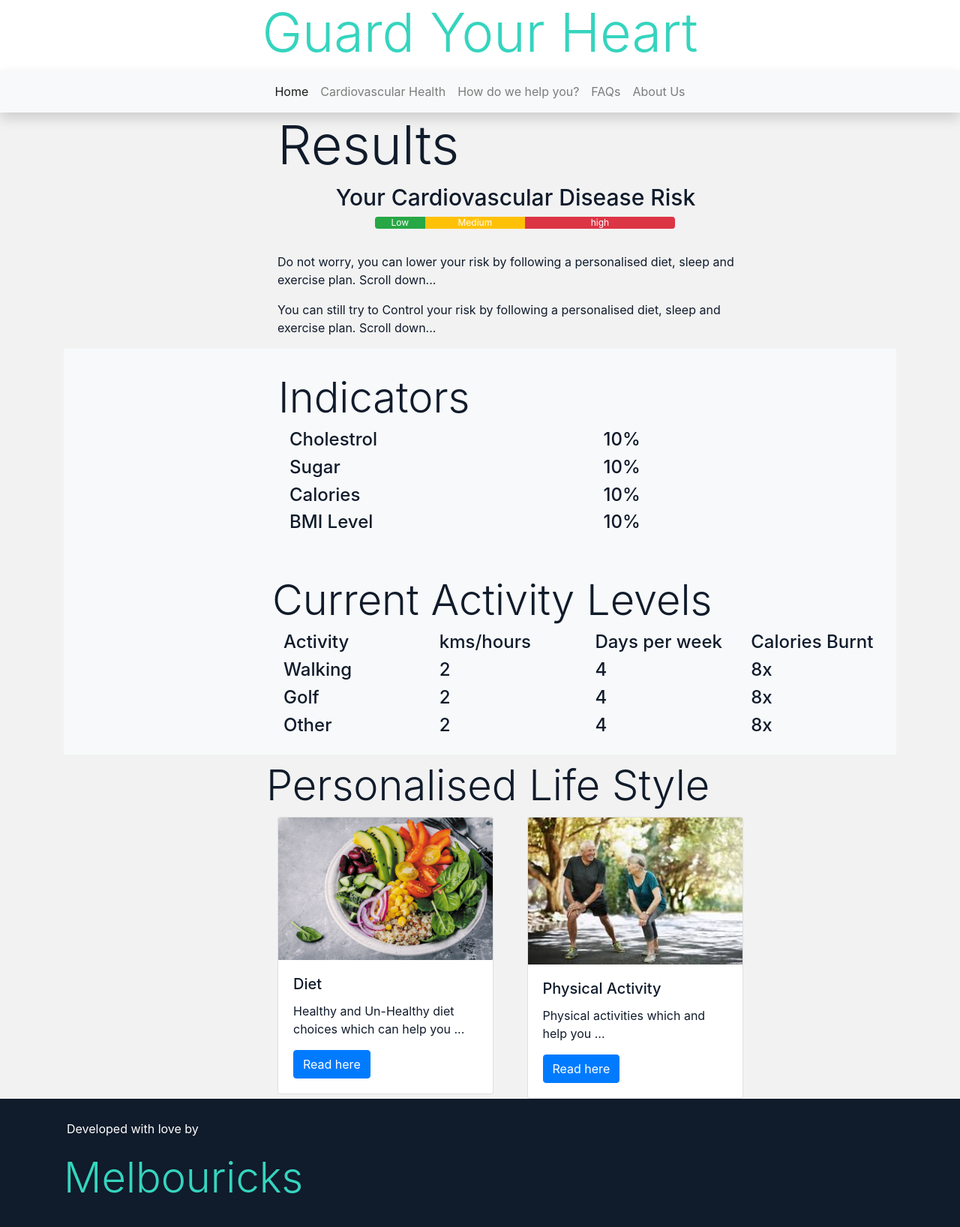
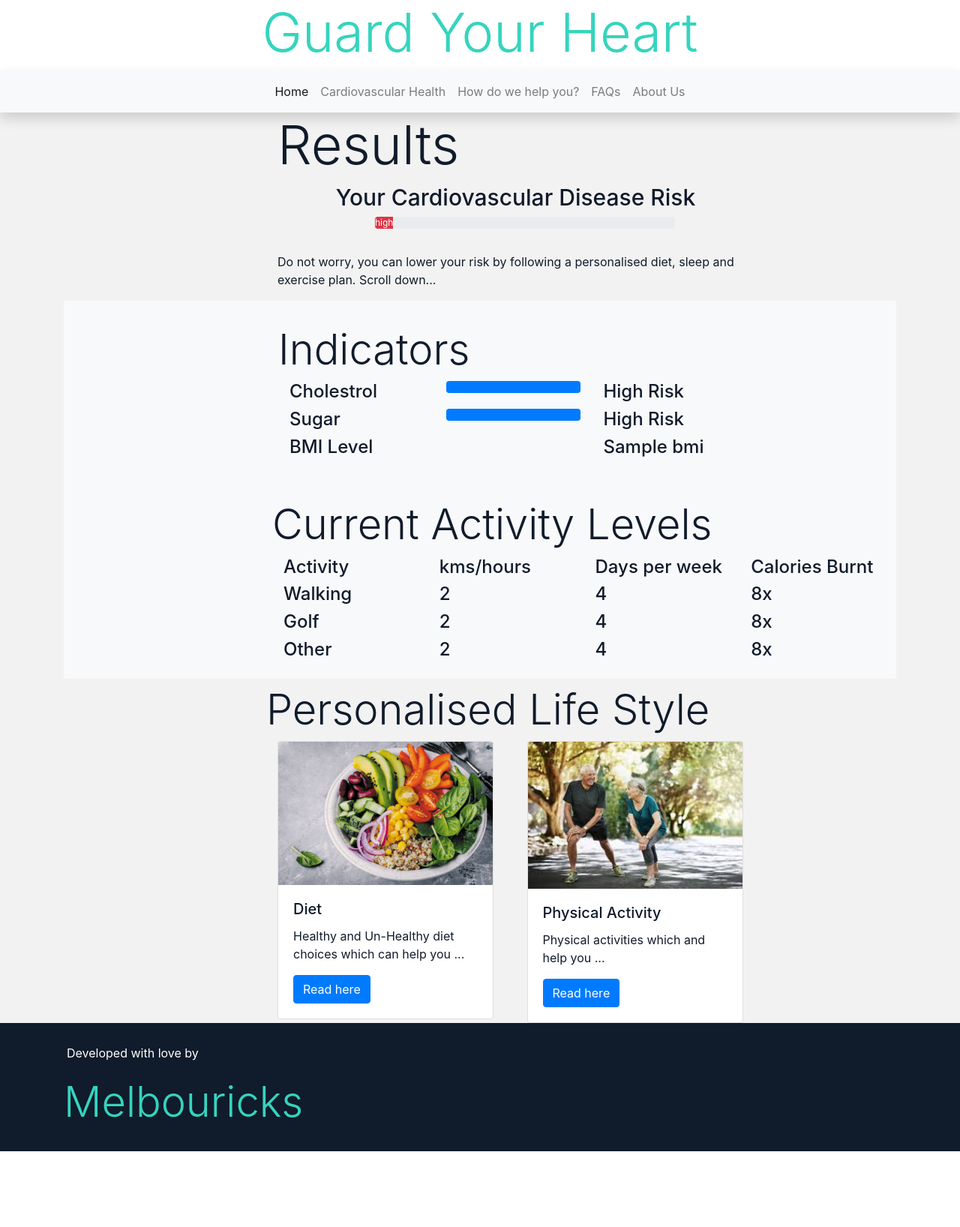
Before and after one commit to Melbouricks/Guard-Your-Heart, a Flask app: template templates/results.html in a window 1280 px wide. Shown: the whole page at 75% size. After the commit the page ends 1535 px from the top, so only its background shows below. Run offline with Flask 2, Linux system fonts and the light colour scheme; the template is opened without the code that fills it: most values are stand-ins (such as "Sample title", 1, 10 or a date in 2020); parts of the project's set-up code (start-up, migrations or seed data) failed here and were passed over; some libraries are stand-ins or nearby versions.

Commit message:
Result almost

```diff
--- a/app.py
+++ b/app.py
@@ -1,13 +1,15 @@
 from flask import Flask, render_template, url_for, jsonify, request
 import pickle
 from sklearn.preprocessing import normalize
-import requests, json
+import requests
+import json
 import pandas as pd
 from flask_sqlalchemy import SQLAlchemy
 
 app = Flask(__name__)
 app.config['SQLALCHEMY_DATABASE_URI'] = 'sqlite:///site.db'
 db = SQLAlchemy(app)
+
 
 class data_assessment(db.Model):
     id = db.Column(db.Integer, primary_key=True)
@@ -22,76 +24,97 @@ class data_assessment(db.Model):
     smoke = db.Column(db.Integer, nullable=False)
     alco = db.Column(db.Integer, nullable=False)
     active = db.Column(db.Integer, nullable=False)
-    bmi  = db.Column(db.Float, nullable=False)
+    bmi = db.Column(db.Float, nullable=False)
 
     def __repr__(self):
         return '<%r>' % self.id
 
 
-# #Sample Data
-# data_sample = {
-#     'age': 60,
-#     'gender': 1,
-#     'height': 168,
-#     'weight': 62,
-#     'ap_hi': 110,
-#     'ap_lo': 80,
-#     'cholestrol': 2,
-#     'gluc': 1,
-#     'smoke': 1,
-#     'alco': 0,
-#     'active': 1,
-#     'bmi': 18.45
-# }
-# data = json.dumps(data_sample)
-# url = 'http://127.0.0.1:5000/predict'
-# send_request = requests.post(url,data)
-# print(send_request)
+# load model
+model = pickle.load(open('logit_model.pkl', 'rb'))
 
-# print(send_request.json())
-
-# load model
-model = pickle.load(open('logit_model.pkl','rb'))
 
 @app.route('/')
 @app.route('/home')
 def index():
     return render_template("index.html")
 
+
 @app.route('/assessment')
 def assessment():
     return render_template("assessment.html")
 
+
 @app.route('/results', methods=['POST'])
 def results():
     if request.method == 'POST':
+
         # Better way to access data than request.form['age']
         # to avoid getting an exception if null value is sent.
         # print(request.form.get('age'))
-        return render_template("results.html")
+        data_sample = get_data(request)
+        print(data_sample)
+        result = predict_data(data_sample)
+        print("\nChances of having CVD:", result)
+        data_sample['res'] = result
+        return render_template('results.html', data=data_sample)
     else:
-        return "Hello"
+        return render_template('home.html')
 
-@app.route("/predict", methods=['POST'])
-def predict():
-    # get data
-    data = request.get_json(force=True)
 
-    # convert data into dataframe
-    data.update((x, [y]) for x, y in data.items())
-    data_df = pd.DataFrame.from_dict(data)
+def predict_data(data_sample):
 
-    # predictions
-    data_df = normalize(data_df)
-    result = list(model.predict_proba(data_df))[0][1]
-    print(result)
+    cols = list(data_sample.keys())
+    values = list(data_sample.values())
+    df = pd.DataFrame(columns=cols)
+    df = df.append(data_sample, ignore_index=True)
+    df_n = normalize(df)
+    risk_res = round(list(model.predict_proba(df_n))[0][1]*100, 2)
 
-    # send back to browser
-    output = {'results': result}
-    # print(int(result))
-    # return data
-    return jsonify(results=output)
+    return risk_res
 
+
+def get_data(request):
+    age = int(request.form.get('age'))
+    gender = int(request.form.get('gender'))
+    height = int(request.form.get('height'))
+    weight = float(request.form.get('weight'))
+    ap_hi = int(request.form.get('systolicbp'))
+    ap_lo = int(request.form.get('diastolicbp'))
+    smoke = int(request.form.get('smoke'))
+    alco = int(request.form.get('alcohol'))
+    acti = int(request.form.get('activity'))
+    if float(request.form.get('totalcholes')) < 5.2:
+        chol = 1
+    elif float(request.form.get('totalcholes')) < 6.2:
+        chol = 2
+    else:
+        chol = 3
+
+    if int(request.form.get('bloodsugar')) < 6:
+        gluc = 1
+    elif int(request.form.get('bloodsugar')) < 11:
+        gluc = 2
+    else:
+        gluc = 3
+
+    bmi = weight/(height/100)**2
+
+    data_sample = {
+        'age': age,
+        'gender': gender,
+        'height': height,
+        'weight': weight,
+        'ap_hi': ap_hi,
+        'ap_lo': ap_lo,
+        'cholestrol': chol,
+        'gluc': gluc,
+        'smoke': smoke,
+        'alco': alco,
+        'active': acti,
+        'bmi': round(bmi,2)
+    }
+    return data_sample
 
 
 if __name__ == "__main__":
--- a/templates/results.html
+++ b/templates/results.html
@@ -13,31 +13,39 @@
                 <div>
                     <!-- style="position: absolute; width: 789px; height: 144px; top: 230px; left: 580px;" -->
                     <h1 class="display-5 theme-dark" style="font-size: 30px; text-align: center;">
-                        <span style="font-size: 30px;"></span>Your Cardiovascular Disease Risk</span>
+                        <span style="font-size: 30px;"></span>Your Cardiovascular Disease Risk </span>
                         <br>
                     </h1>
                 </div>
                 <div>
                     <div class="row" style="margin-left: 130px;">
+                        <h1></h1>
                         <div class='progress' style="width: 400px; text-align: center;">
-                            <div class="progress-bar bg-success" style="width:33.33%">
+                            {% if data.res
+                            < 33.33 %} <div class="progress-bar bg-success" style="width:{{ data }}%">
                                 Low
                         </div>
-                            <div class="progress-bar bg-warning" style="width:66.66%">
+                        {% elif data.res
+                        < 66.66 %} <div class="progress-bar bg-warning" style="width:{{ data }}%">
                             Medium
                     </div>
-                            <div class="progress-bar bg-danger" style="width:100%">
+                    {% else %}
+                    <div class="progress-bar bg-danger" style="width:{{ data }}%">
                         high
                     </div>
+                    {% endif %}
+
                 </div>
                 <br>
                 <br>
             </div>
 
             <div class="">
-                        <!-- style="width: 789px; position: absolute; min-height: 42px; pointer-events: none; left: 0px; top: 102px;" -->
+                {% if data.res
+                < 33.33 %} <p class="display-5 theme-dark">You can still try to Control your risk by following a personalised diet, sleep and exercise plan. Scroll down...</p>
+                    {% else %}
                     <p class="display-5 theme-dark">Do not worry, you can lower your risk by following a personalised diet, sleep and exercise plan. Scroll down...</p>
-                        <p class="display-5 theme-dark">You can still try to Control your risk by following a personalised diet, sleep and exercise plan. Scroll down...</p>
+                    {% endif %}
             </div>
         </div>
     </div>
@@ -54,24 +62,76 @@
                 <h2 class="display-4 theme-dark">Indicators</h2>
             </div>
             <div class="row">
-                        <span class="col"><h4 class="display-5 theme-dark">Cholestrol</h4></span>
-                        <span class="col"><h4 class="display-5 theme-dark"></h4></span>
-                        <span class="col"><h4 class="display-5 theme-dark">10%</h4></span>
+                <span class="col">
+                            <h4 class="display-5 theme-dark">Cholestrol</h4>
+                        </span>
+                <span class="col">
+                            <div class="progress">
+                                {% if data.chol == 1 %}
+                                <div class="progress-bar" style="width: 33.33%;"></div>
+                                {% elif data.chol == 2 %}
+                                <div class="progress-bar" style="width: 66.66%;"></div>
+                                {% else %}
+                                <div class="progress-bar" style="width: 100%;"></div>
+                                {% endif %}
+                            </div>
+                        </span>
+                <span class="col">
+                            <h4 class="display-5 theme-dark">{% if data.chol == 1 %}
+                                Low Risk
+                                {% elif data.chol == 2 %}
+                                Medium Risk
+                                {% else %}
+                                High Risk
+                                {% endif %}</h4>
+                        </span>
             </div>
             <div class="row">
-                        <span class="col"><h4 class="display-5 theme-dark">Sugar</h4></span>
-                        <span class="col"><h4 class="display-5 theme-dark"></h4></span>
-                        <span class="col"><h4 class="display-5 theme-dark">10%</h4></span>
+                <span class="col">
+                            <h4 class="display-5 theme-dark">Sugar</h4>
+                        </span>
+                <span class="col">
+                            <div class="progress">
+                                {% if data.gluc == 1 %}
+                                <div class="progress-bar" style="width: 33.33%;"></div>
+                                {% elif data.gluc == 2 %}
+                                <div class="progress-bar" style="width: 66.66%;"></div>
+                                {% else %}
+                                <div class="progress-bar" style="width: 100%;"></div>
+                                {% endif %}
                             </div>
+                        </span>
+                <span class="col">
+                            <h4 class="display-5 theme-dark">{% if data.gluc == 1 %}
+                                Low Risk
+                                {% elif data.gluc == 2 %}
+                                Medium Risk
+                                {% else %}
+                                High Risk
+                                {% endif %}</h4>
+                        </span>
+            </div>
+            <!-- <div class="row">
+                <span class="col">
+                            <h4 class="display-5 theme-dark">Calories</h4>
+                        </span>
+                <span class="col">
+                            <h4 class="display-5 theme-dark"></h4>
+                        </span>
+                <span class="col">
+                            <h4 class="display-5 theme-dark">10%</h4>
+                        </span>
+            </div> -->
             <div class="row">
-                        <span class="col"><h4 class="display-5 theme-dark">Calories</h4></span>
-                        <span class="col"><h4 class="display-5 theme-dark"></h4></span>
-                        <span class="col"><h4 class="display-5 theme-dark">10%</h4></span>
-                    </div>
-                    <div class="row">
-                        <span class="col"><h4 class="display-5 theme-dark">BMI Level</h4></span>
-                        <span class="col"><h4 class="display-5 theme-dark"></h4></span>
-                        <span class="col"><h4 class="display-5 theme-dark">10%</h4></span>
+                <span class="col">
+                            <h4 class="display-5 theme-dark">BMI Level</h4>
+                        </span>
+                <span class="col">
+                            <h4 class="display-5 theme-dark"></h4>
+                        </span>
+                <span class="col">
+                            <h4 class="display-5 theme-dark">{{ data.bmi }}</h4>
+                        </span>
             </div>
         </div>
         <span class="col-sm-2 col-md-2 col-lg-2"></span>
@@ -85,28 +145,60 @@
                 <h2 class="display-4 theme-dark">Current Activity Levels</h2>
             </div>
             <div class="row">
-                        <span class="col"><h4 class="display-5 theme-dark">Activity</h4></span>
-                        <span class="col"><h4 class="display-5 theme-dark">kms/hours</h4></span>
-                        <span class="col"><h4 class="display-5 theme-dark">Days per week</h4></span>
-                        <span class="col"><h4 class="display-5 theme-dark">Calories Burnt</h4></span>
+                <span class="col">
+                            <h4 class="display-5 theme-dark">Activity</h4>
+                        </span>
+                <span class="col">
+                            <h4 class="display-5 theme-dark">kms/hours</h4>
+                        </span>
+                <span class="col">
+                            <h4 class="display-5 theme-dark">Days per week</h4>
+                        </span>
+                <span class="col">
+                            <h4 class="display-5 theme-dark">Calories Burnt</h4>
+                        </span>
             </div>
             <div class="row">
-                        <span class="col"><h4 class="display-5 theme-dark">Walking</h4></span>
-                        <span class="col"><h4 class="display-5 theme-dark">2</h4></span>
-                        <span class="col"><h4 class="display-5 theme-dark">4</h4></span>
-                        <span class="col"><h4 class="display-5 theme-dark">8x</h4></span>
+                <span class="col">
+                            <h4 class="display-5 theme-dark">Walking</h4>
+                        </span>
+                <span class="col">
+                            <h4 class="display-5 theme-dark">2</h4>
+                        </span>
+                <span class="col">
+                            <h4 class="display-5 theme-dark">4</h4>
+                        </span>
+                <span class="col">
+                            <h4 class="display-5 theme-dark">8x</h4>
+                        </span>
             </div>
             <div class="row">
-                        <span class="col"><h4 class="display-5 theme-dark">Golf</h4></span>
-                        <span class="col"><h4 class="display-5 theme-dark">2</h4></span>
-                        <span class="col"><h4 class="display-5 theme-dark">4</h4></span>
-                        <span class="col"><h4 class="display-5 theme-dark">8x</h4></span>
+                <span class="col">
+                            <h4 class="display-5 theme-dark">Golf</h4>
+                        </span>
+                <span class="col">
+                            <h4 class="display-5 theme-dark">2</h4>
+                        </span>
+                <span class="col">
+                            <h4 class="display-5 theme-dark">4</h4>
+                        </span>
+                <span class="col">
+                            <h4 class="display-5 theme-dark">8x</h4>
+                        </span>
             </div>
             <div class="row">
-                        <span class="col"><h4 class="display-5 theme-dark">Other</h4></span>
-                        <span class="col"><h4 class="display-5 theme-dark">2</h4></span>
-                        <span class="col"><h4 class="display-5 theme-dark">4</h4></span>
-                        <span class="col"><h4 class="display-5 theme-dark">8x</h4></span>
+                <span class="col">
+                            <h4 class="display-5 theme-dark">Other</h4>
+                        </span>
+                <span class="col">
+                            <h4 class="display-5 theme-dark">2</h4>
+                        </span>
+                <span class="col">
+                            <h4 class="display-5 theme-dark">4</h4>
+                        </span>
+                <span class="col">
+                            <h4 class="display-5 theme-dark">8x</h4>
+                        </span>
             </div>
         </div>
     </div>
```
Also changed, not shown: templates/assessment.html (+8 -15 lines). Lines whose indentation alone changed are shown as unchanged.
